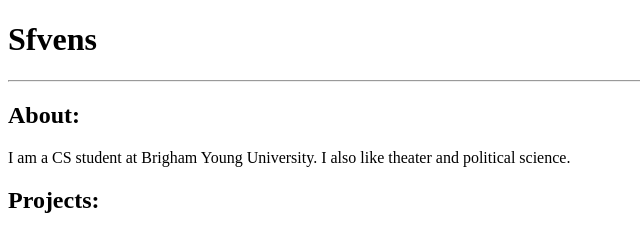
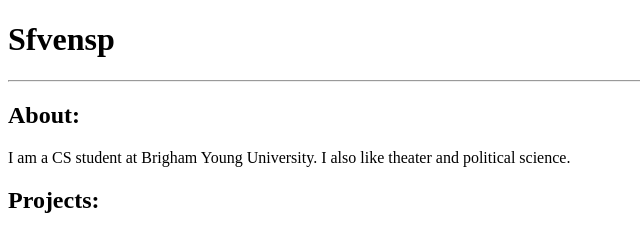
Before and after one commit to Sfvens/portfolio, a plain HTML site: page index.html in a window 1280 px wide. Shown: the top 231 px of the page, 0-640 px from the left. Drawn offline with Linux system fonts and the light colour scheme.

Commit message:
Testing CD

```diff
--- a/index.html
+++ b/index.html
@@ -4,7 +4,7 @@
                 <title>About Sfvens</title>
         </head>
         <body>
-                <h1>Sfvens</h1>
+                <h1>Sfvensp</h1>
                 <hr>
                 <h2>About:</h2>
                 <p>I am a CS student at Brigham Young University. I also like theater and political science.</p>
```
